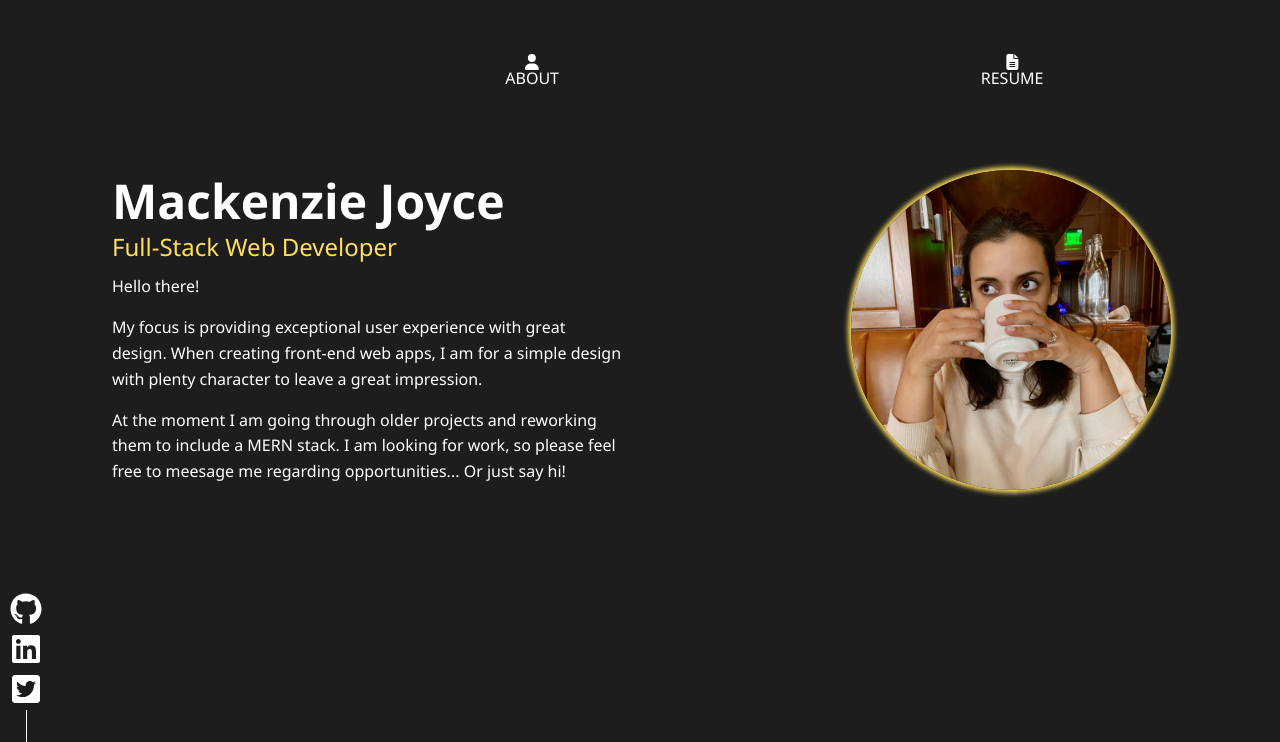
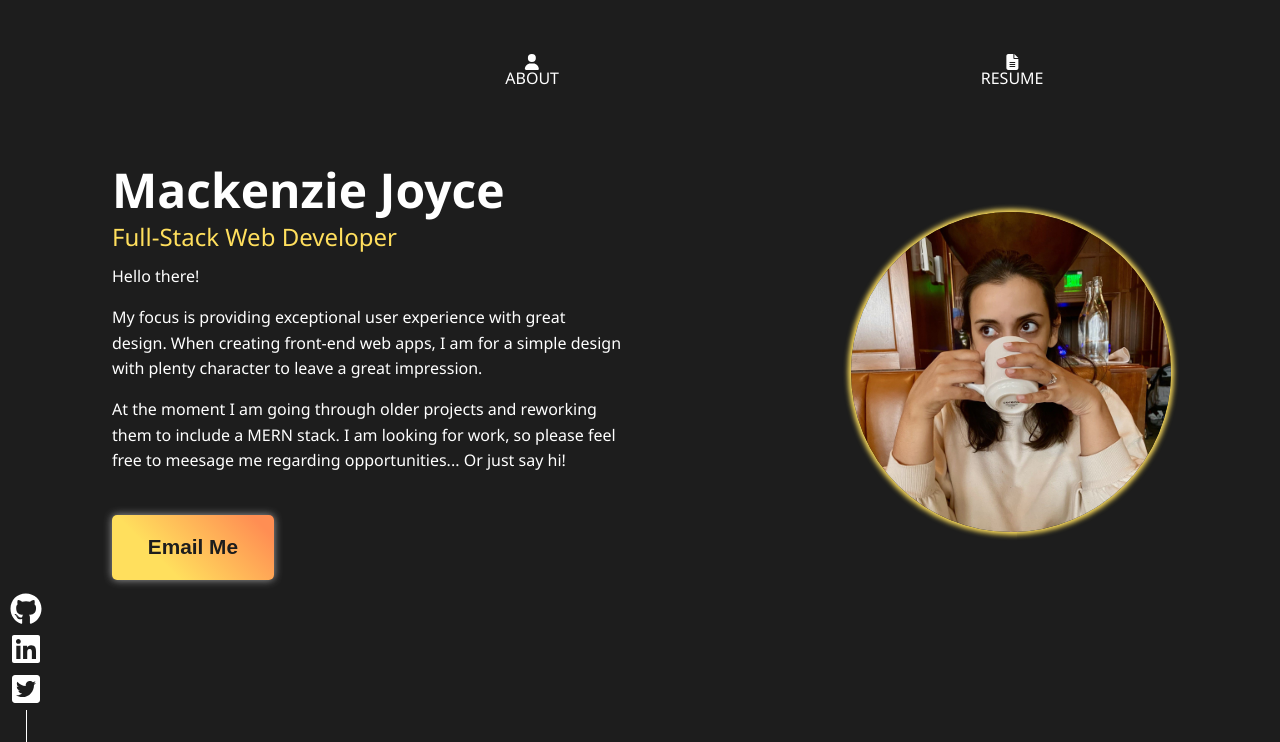
Before and after one commit to MackenzieJoyce/Portfolio, a React (Create React App) app: page / in a window 1280 px wide. Shown: the top 742 px of the page. Built offline with nearby package versions, Linux system fonts and the light colour scheme.

Commit message:
added email button

```diff
--- a/src/pages/About.js
+++ b/src/pages/About.js
@@ -18,6 +18,11 @@ const styles = {
   subtitle: {
     marginTop: '2%',
     color: '#ffdf5d'
+  },
+  button: {
+    marginTop: '5%',
+    // display: 'flex',
+    // justifyContent: 'center'
   }
 };
 
@@ -39,6 +44,9 @@ const About = () => {
           include a MERN stack. I am looking for work, so please feel free to
           meesage me regarding opportunities... Or just say hi!
         </p>
+        <div style={styles.button}>
+          <button className="btn" style={styles.aboutP}>Email Me</button>
+        </div>
       </div>
 
       <div className="squareContent">
```
